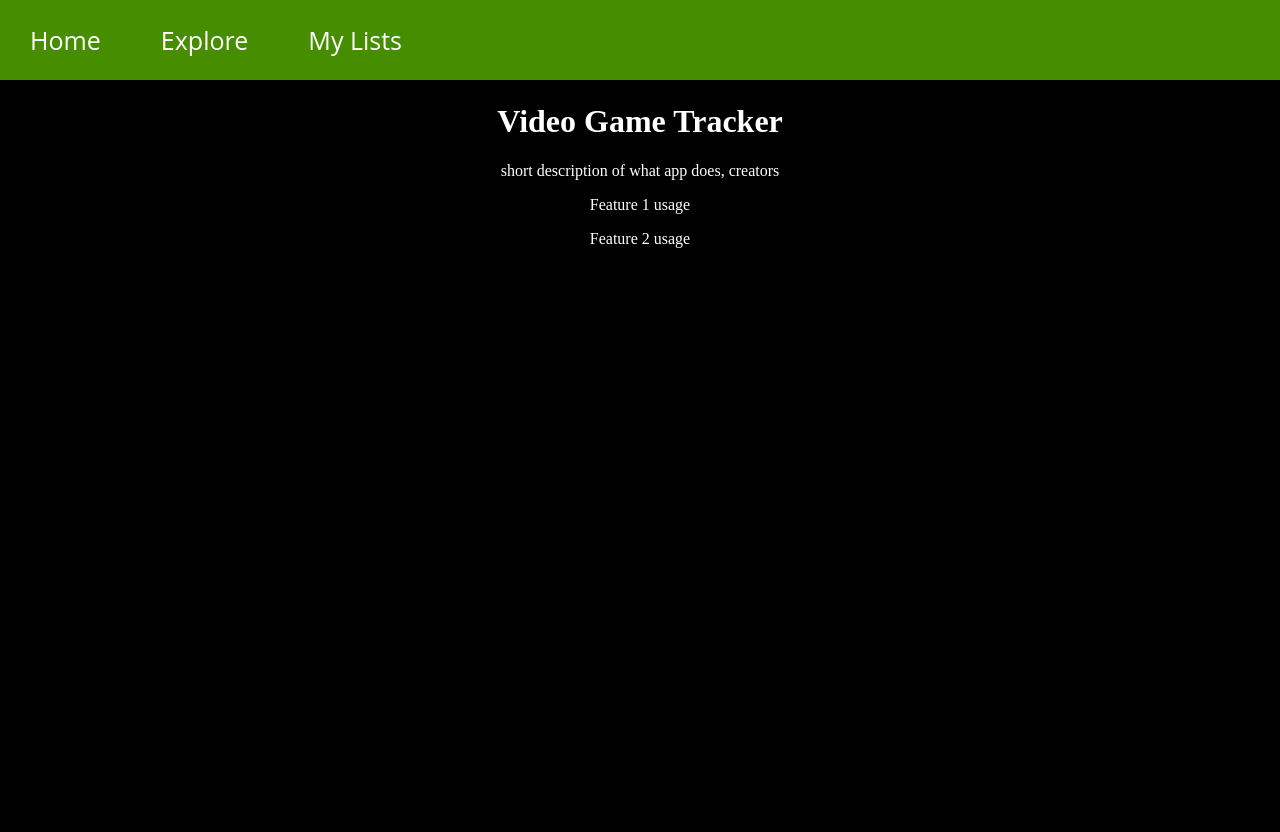
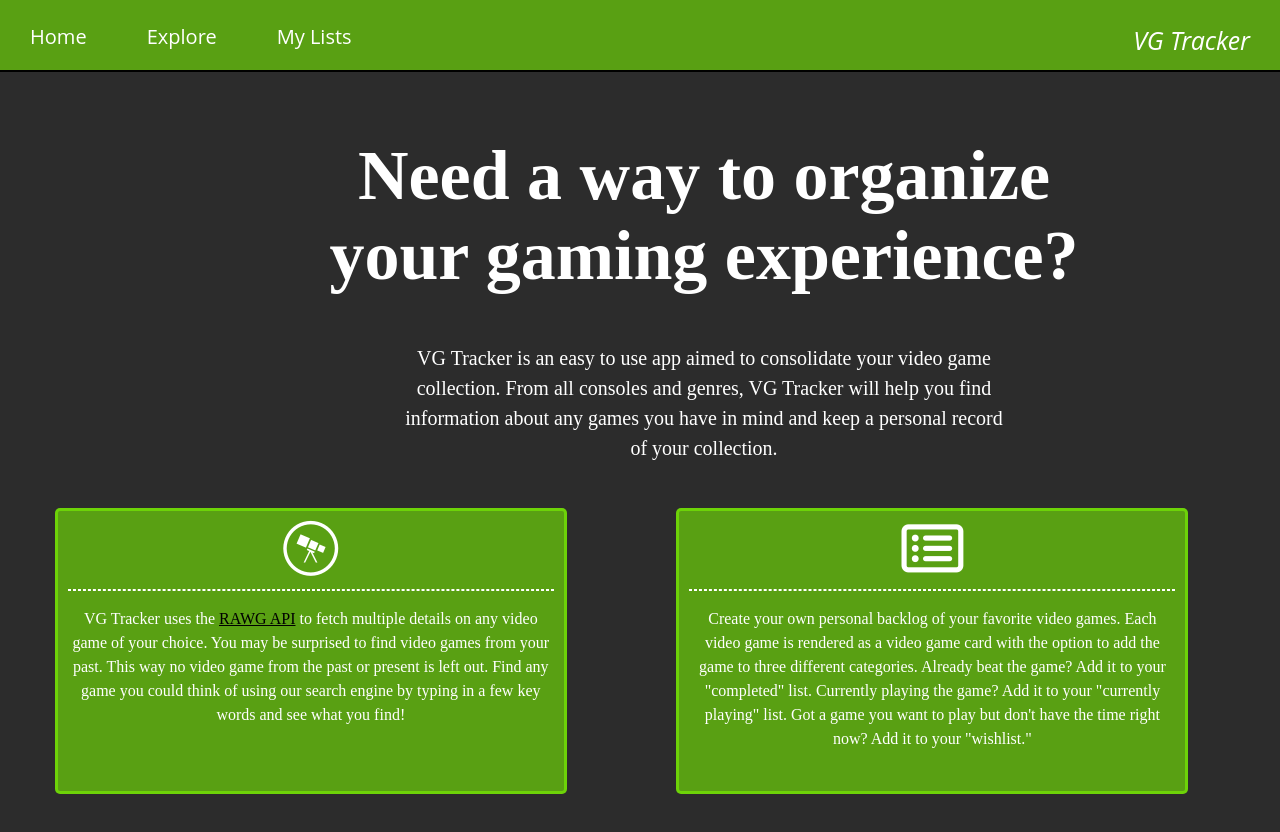
Before and after one commit to keguerrero8/VideoGameTracker, a React (Create React App) app in the folder VideoGameTracker/: page / in a window 1280 px wide. Shown: the top 832 px of the page. Before the commit the page ends 800 px from the top, so only its background shows below. Built offline with nearby package versions, Linux system fonts and the light colour scheme; no server answers; data requests are answered from the project's data file.

Commit message:
Home Page completed

```diff
--- a/VideoGameTracker/public/index.html
+++ b/VideoGameTracker/public/index.html
@@ -24,7 +24,9 @@
       work correctly both with client-side routing and a non-root public URL.
       Learn how to configure a non-root public URL by running `npm run build`.
     -->
-    <title>React App</title>
+    <title>VG Tracker</title>
+    <!-- <script src="https://kit.fontawesome.com/f022.js" crossorigin="anonymous"></script> -->
+    <script src="https://kit.fontawesome.com/a076d05399.js" crossorigin="anonymous"></script>
   </head>
   <body>
     <noscript>You need to enable JavaScript to run this app.</noscript>
--- a/VideoGameTracker/src/App.css
+++ b/VideoGameTracker/src/App.css
@@ -1,11 +1,11 @@
 body {
-  background-color: black;
+  background-color: rgba(0, 0, 0, 0.829);
   margin: 0%;
   padding: 0%;
 }
 
 header {
-  height: 70px;
+  height: 60px;
   width: 100%;
   background-color: rgba(125, 251, 0, 0.561);
 }
@@ -17,9 +17,13 @@ header {
   margin-top: 8px;
   text-align: center;
   font-family: "Open Sans", sans-serif;
-  font-size: 25px;
+  font-size: 20px;
   color: white;
   text-decoration: none;
+}
+
+.navLinks:hover {
+  color: black;
 }
 
 .cards {
@@ -39,7 +43,6 @@ header {
   border-color: rgba(125, 251, 0, 0.561);
   color:white;
   background-color: rgba(49, 92, 6, 0.561);
-
 }
 
 .card img {
@@ -66,3 +69,71 @@ header {
   border-color: rgba(125, 251, 0, 0.561);
   font-size: large;
 }
+
+#logo {
+  padding: 15px 30px;
+  width: auto;
+  margin-top: 8px;
+  text-align: center;
+  font-family: "Open Sans", sans-serif;
+  font-size: 25px;
+  color: white;
+  float: right;
+}
+
+#homeContainer {
+  margin-left: 25%;
+  margin-top: 5%;
+  width: 60%;
+}
+
+#homeHead {
+  font-size: 70px;
+}
+
+#appDescribe {
+  font-size: 20px;
+  width: 80%;
+  margin:auto;
+  line-height: 1.5;
+}
+
+.column {
+  float: left;
+  width: 40%;
+  padding: 0 10px;
+  margin:3.5%;
+}
+
+/* Clear floats after the columns */
+.row:after {
+  content: "";
+  display: table;
+  clear: both;
+}
+
+/* Responsive columns */
+@media screen and (max-width: 600px) {
+  .column {
+    width: 100%;
+    display: block;
+    margin-bottom: 20px;
+    margin-left: 0px;
+  }
+}
+
+/* Style the counter cards */
+.card {
+  padding: 10px;
+  text-align: center;
+  background-color: rgba(125, 251, 0, 0.561);
+}
+
+i {
+  font-size: 55px;
+  margin-bottom: 5px;
+}
+
+hr {
+  border: 1px dashed;
+}
--- a/VideoGameTracker/src/components/HomePage.js
+++ b/VideoGameTracker/src/components/HomePage.js
@@ -2,12 +2,43 @@ import React from "react";
 
 function HomePage() {
     return (
-        <div style={{textAlign : "center"}}>
-            <h1 style={{color : "white"}}>Video Game Tracker</h1>
-            <p style={{color : "white"}}>short description of what app does, creators</p>
-            <p style={{color : "white"}}>Feature 1 usage</p>
-            <p style={{color : "white"}}>Feature 2 usage</p>
-        </div>
+        <>
+            <div id="homeContainer" style={{textAlign : "center"}}>
+                <h1 id="homeHead" style={{color : "white"}}>Need a way to organize your gaming experience?</h1>
+                <p id="appDescribe" style={{color : "white"}}>VG Tracker is an easy to use app aimed to consolidate your video game collection.
+                From all consoles and genres, VG Tracker will help you find information about any games you have in mind and keep a personal record of your collection. </p>
+
+            </div>
+            <div class="row">
+                <div class="column">
+                    <div class="card">
+                        <i class="fab fa-wpexplorer"></i>
+                        <div>
+                            <hr />
+                            <p style={{lineHeight:"1.5"}} > VG Tracker uses
+                            the <a style={{color: "black"}} href="https://rawg.io/apidocs"> RAWG API</a> to fetch
+                            multiple details on any video game of your choice.  You may be surprised to find video games from your
+                            past. This way no video game from the past or present is left out. Find any game you could think of using
+                            our search engine by typing in a few key words and see what you find!
+                            </p>
+                        </div>
+                    </div>
+                </div>
+                <div class="column">
+                    <div class="card">
+                        <i className="far fa-list-alt"></i>
+                        <div>
+                            <hr />
+                            <p style={{lineHeight:"1.5"}} > Create your own personal backlog of your favorite video games.  Each video game is rendered
+                            as a video game card with the option to add the game to three different categories.  Already beat the game? Add it to your
+                            "completed" list.  Currently playing the game? Add it to your "currently playing" list. Got a game you want to play but don't
+                            have the time right now? Add it to your "wishlist."
+                            </p>
+                        </div>
+                    </div>
+                </div>
+            </div>
+        </>
     )
 }
 
--- a/VideoGameTracker/src/components/NavBar.js
+++ b/VideoGameTracker/src/components/NavBar.js
@@ -20,6 +20,7 @@ function NavBar() {
       <NavLink className="navLinks" to="/myLists">
         My Lists
       </NavLink>
+      <em id="logo" >VG Tracker</em>
     </header>
   );
 }
```
